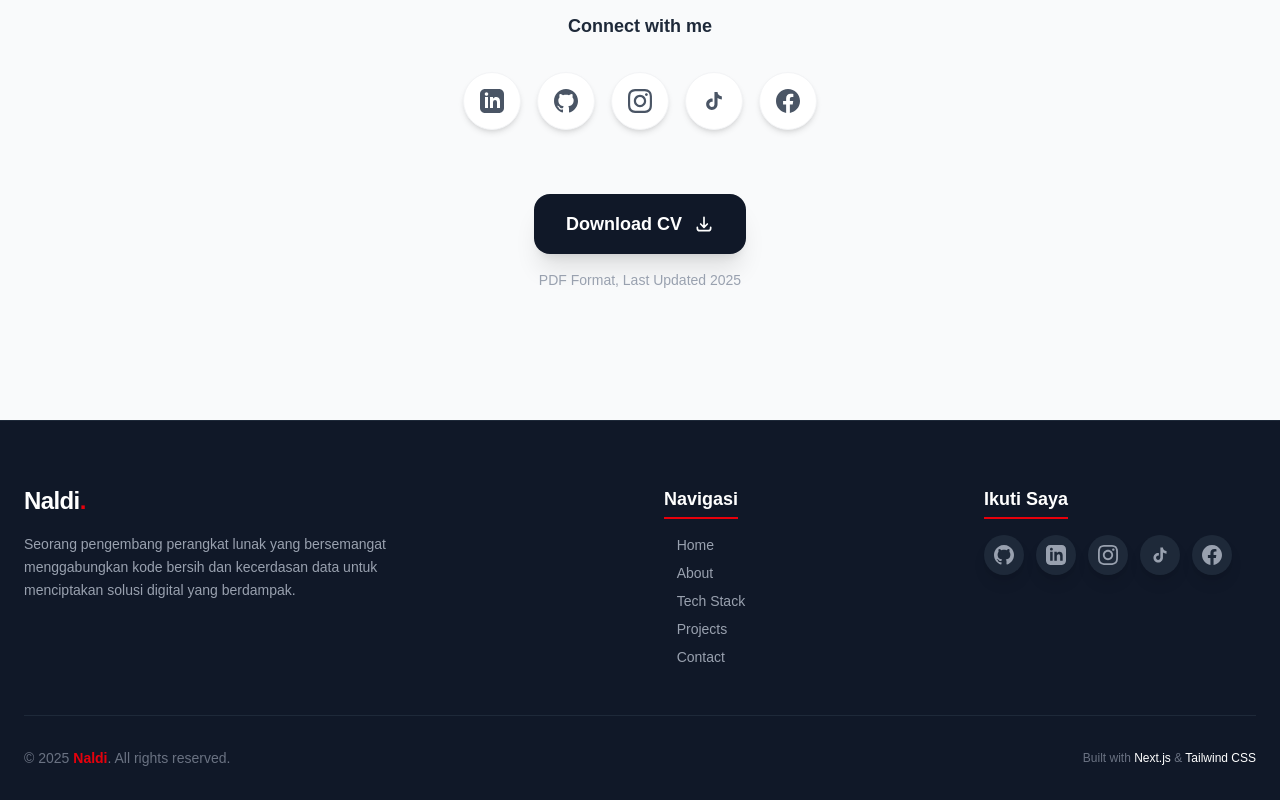
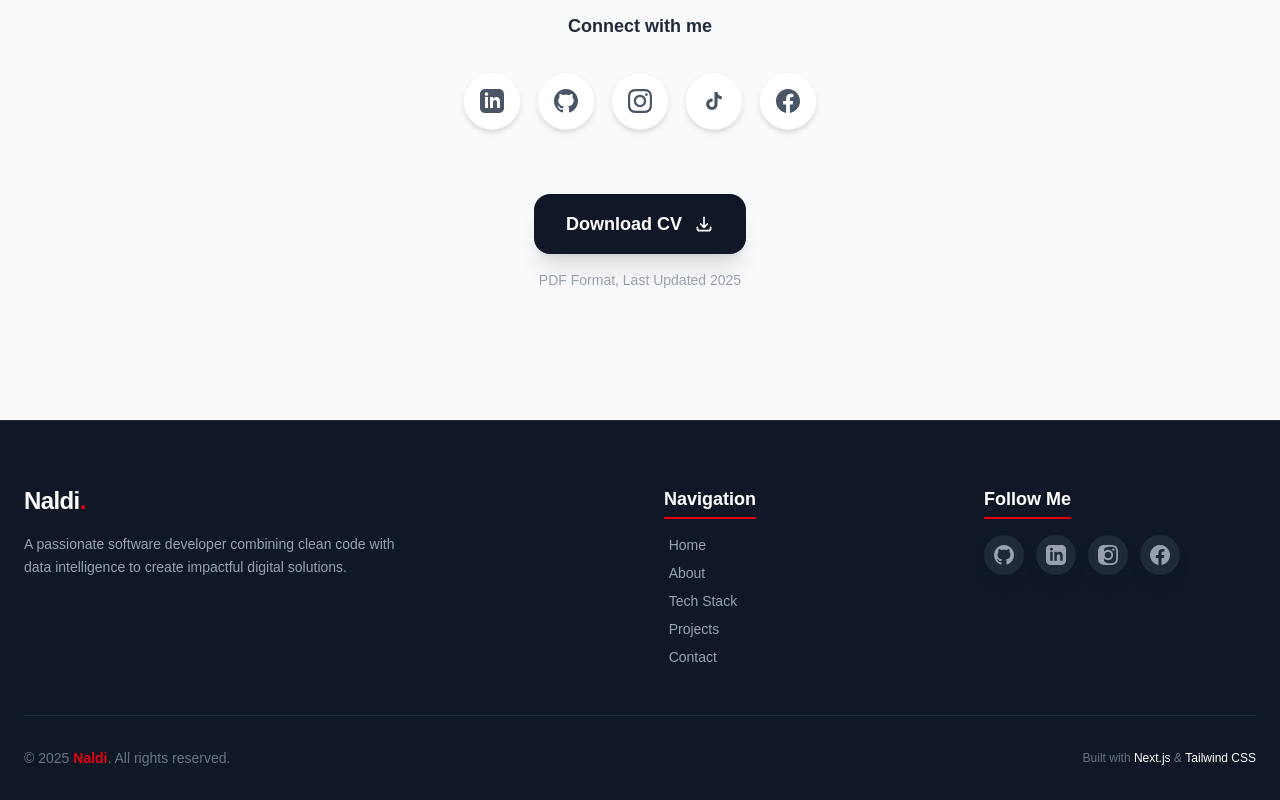
Before and after one commit to xebec51/myportofolio, a Next.js app: page / in a window 1280 px wide. Shown: the part 5040-5840 px from the top of the page. Built offline with nearby package versions, Linux system fonts and the light colour scheme.

Commit message:
feat(footer): redesign UI with Framer Motion and English content

```diff
--- a/src/components/Footer.tsx
+++ b/src/components/Footer.tsx
@@ -1,32 +1,31 @@
+// src/components/Footer.tsx
+"use client";
+
 import React from 'react';
 import Link from 'next/link';
+import { motion } from 'framer-motion';
 
 // Konfigurasi Link Sosial Media
 const socialLinks = [
     {
         name: 'GitHub',
         href: 'https://github.com/xebec51',
-        path: "M12 0c-6.626 0-12 5.373-12 12 0 5.302 3.438 9.8 8.207 11.387.599.111.793-.261.793-.577v-2.234c-3.338.726-4.033-1.416-4.033-1.416-.546-1.387-1.333-1.756-1.333-1.756-1.089-.745.083-.729.083-.729 1.205.084 1.839 1.237 1.839 1.237 1.07 1.834 2.807 1.304 3.492.997.107-.775.418-1.305.762-1.604-2.665-.305-5.467-1.334-5.467-5.931 0-1.311.469-2.381 1.236-3.221-.124-.303-.535-1.524.117-3.176 0 0 1.008-.322 3.301 1.23.957-.266 1.983-.399 3.003-.404 1.02.005 2.047.138 3.006.404 2.291-1.552 3.297-1.23 3.297-1.23.653 1.653.242 2.874.118 3.176.77.84 1.235 1.911 1.235 3.221 0 4.609-2.807 5.624-5.479 5.921.43.372.823 1.102.823 2.222v3.293c0 .319.192.694.801.576 4.765-1.589 8.199-6.086 8.199-11.386 0-6.627-5.373-12-12-12z"
+        iconPath: "M12 0c-6.626 0-12 5.373-12 12 0 5.302 3.438 9.8 8.207 11.387.599.111.793-.261.793-.577v-2.234c-3.338.726-4.033-1.416-4.033-1.416-.546-1.387-1.333-1.756-1.333-1.756-1.089-.745.083-.729.083-.729 1.205.084 1.839 1.237 1.839 1.237 1.07 1.834 2.807 1.304 3.492.997.107-.775.418-1.305.762-1.604-2.665-.305-5.467-1.334-5.467-5.931 0-1.311.469-2.381 1.236-3.221-.124-.303-.535-1.524.117-3.176 0 0 1.008-.322 3.301 1.23.957-.266 1.983-.399 3.003-.404 1.02.005 2.047.138 3.006.404 2.291-1.552 3.297-1.23 3.297-1.23.653 1.653.242 2.874.118 3.176.77.84 1.235 1.911 1.235 3.221 0 4.609-2.807 5.624-5.479 5.921.43.372.823 1.102.823 2.222v3.293c0 .319.192.694.801.576 4.765-1.589 8.199-6.086 8.199-11.386 0-6.627-5.373-12-12-12z"
     },
     {
         name: 'LinkedIn',
         href: 'https://www.linkedin.com/in/rinaldiruslan',
-        path: "M19 0h-14c-2.761 0-5 2.239-5 5v14c0 2.761 2.239 5 5 5h14c2.762 0 5-2.239 5-5v-14c0-2.761-2.238-5-5-5zm-11 19h-3v-11h3v11zm-1.5-12.268c-.966 0-1.75-.79-1.75-1.764s.784-1.764 1.75-1.764 1.75.79 1.75 1.764-.783 1.764-1.75 1.764zm13.5 12.268h-3v-5.604c0-3.368-4-3.113-4 0v5.604h-3v-11h3v1.765c1.396-2.586 7-2.777 7 2.476v6.759z"
+        iconPath: "M19 0h-14c-2.761 0-5 2.239-5 5v14c0 2.761 2.239 5 5 5h14c2.762 0 5-2.239 5-5v-14c0-2.761-2.238-5-5-5zm-11 19h-3v-11h3v11zm-1.5-12.268c-.966 0-1.75-.79-1.75-1.764s.784-1.764 1.75-1.764 1.75.79 1.75 1.764-.783 1.764-1.75 1.764zm13.5 12.268h-3v-5.604c0-3.368-4-3.113-4 0v5.604h-3v-11h3v1.765c1.396-2.586 7-2.777 7 2.476v6.759z"
     },
     {
         name: 'Instagram',
         href: 'https://instagram.com/rinaldiruslan',
-        path: "M12 2.163c3.204 0 3.584.012 4.85.07 3.252.148 4.771 1.691 4.919 4.919.058 1.265.069 1.645.069 4.849 0 3.205-.012 3.584-.069 4.849-.149 3.225-1.664 4.771-4.919 4.919-1.266.058-1.644.07-4.85.07-3.204 0-3.584-.012-4.849-.07-3.26-.149-4.771-1.699-4.919-4.92-.058-1.265-.07-1.644-.07-4.849 0-3.204.013-3.583.07-4.849.149-3.227 1.664-4.771 4.919-4.919 1.266-.057 1.645-.069 4.849-.069zm0-2.163c-3.259 0-3.667.014-4.947.072-4.358.2-6.78 2.618-6.98 6.98-.059 1.281-.073 1.689-.073 4.948 0 3.259.014 3.668.072 4.948.2 4.358 2.618 6.78 6.98 6.98 1.281.058 1.689.072 4.948.072 3.259 0 3.668-.014 4.948-.072 4.354-.2 6.782-2.618 6.979-6.98.059-1.28.073-1.689.073-4.948 0-3.259-.014-3.667-.072-4.947-.196-4.354-2.617-6.78-6.979-6.98-1.281-.059-1.69-.073-4.949-.073zm0 5.838c-3.403 0-6.162 2.759-6.162 6.162s2.759 6.163 6.162 6.163 6.162-2.759 6.162-6.163c0-3.403-2.759-6.162-6.162-6.162zm0 10.162c-2.209 0-4-1.79-4-4 0-2.209 1.791-4 4-4s4 1.791 4 4c0 2.21-1.791 4-4 4zm6.406-11.845c-.796 0-1.441.645-1.441 1.44s.645 1.44 1.441 1.44c.795 0 1.439-.645 1.439-1.44s-.644-1.44-1.439-1.44z"
-    },
-    {
-        name: 'TikTok',
-        href: 'https://tiktok.com/@rinaldiruslan',
-        path: "M16.6 5.82s.51.5 0 0A4.278 4.278 0 0 1 15.54 3h-3.09v12.4a2.592 2.592 0 0 1-2.59 2.5c-1.42 0-2.6-1.16-2.6-2.6 0-1.72 1.66-3.01 3.37-2.48V9.66c-3.45-.46-6.47 2.22-6.47 5.64 0 3.33 2.76 5.7 5.69 5.7 3.14 0 5.69-2.55 5.69-5.7V9.01a7.35 7.35 0 0 0 4.3 1.38V7.3s-1.88.09-3.24-1.48z"
+        iconPath: "M12 2.163c3.204 0 3.584.012 4.85.07 3.252.148 4.771 1.691 4.919 4.919.058 1.265.069 1.645.069 4.849 0 3.205-.012 3.584-.069 4.849-.149 3.225-1.664 4.771-4.919 4.919-1.266.058-1.644.07-4.85.07-3.26-.149-4.771-1.699-4.919-4.92-.058-1.265-.07-1.644-.07-4.849 0-3.204.013-3.583.07-4.849.149-3.227 1.664-4.771 4.919-4.919 1.266-.057 1.645-.069 4.849-.069zm0-2.163c-3.259 0-3.667.014-4.947.072-4.358.2-6.78 2.618-6.98 6.98-.059 1.281-.073 1.689-.073 4.948 0 3.259.014 3.668.072 4.948.2 4.358 2.618 6.78 6.98 6.98 1.281.058 1.689.072 4.948.072 3.259 0 3.668-.014 4.948-.072 4.354-.2 6.782-2.618 6.979-6.98.059-1.28.073-1.689.073-4.948 0-3.259-.014-3.667-.072-4.947-.196-4.354-2.617-6.78-6.979-6.98-1.281-.059-1.69-.073-4.949-.073zm0 5.838c-3.403 0-6.162 2.759-6.162 6.162s2.759 6.163 6.162 6.163 6.162-2.759 6.162-6.163c0-3.403-2.759-6.162-6.162-6.162zm0 10.162c-2.209 0-4-1.79-4-4 0-2.209 1.791-4 4-4s4 1.791 4 4c0 2.21-1.791 4-4 4zm6.406-11.845c-.796 0-1.441.645-1.441 1.44s.645 1.44 1.441 1.44c.795 0 1.439-.645 1.439-1.44s-.644-1.44-1.439-1.44z"
     },
     {
         name: 'Facebook',
         href: 'https://web.facebook.com/rinaldi.naldi.5220',
-        path: "M24 12.073c0-6.627-5.373-12-12-12s-12 5.373-12 12c0 5.99 4.388 10.954 10.125 11.854v-8.385H7.078v-3.47h3.047V9.43c0-3.007 1.792-4.669 4.533-4.669 1.312 0 2.686.235 2.686.235v2.953H15.83c-1.491 0-1.956.925-1.956 1.874v2.25h3.328l-.532 3.47h-2.796v8.385C19.612 23.027 24 18.062 24 12.073z"
+        iconPath: "M24 12.073c0-6.627-5.373-12-12-12s-12 5.373-12 12c0 5.99 4.388 10.954 10.125 11.854v-8.385H7.078v-3.47h3.047V9.43c0-3.007 1.792-4.669 4.533-4.669 1.312 0 2.686.235 2.686.235v2.953H15.83c-1.491 0-1.956.925-1.956 1.874v2.25h3.328l-.532 3.47h-2.796v8.385C19.612 23.027 24 18.062 24 12.073z"
     }
 ];
 
@@ -42,7 +41,13 @@ export default function Footer() {
     const currentYear = new Date().getFullYear();
 
     return (
-        <footer className="bg-gray-900 text-white pt-16 pb-8 border-t border-gray-800">
+        <motion.footer
+            initial={{ opacity: 0 }}
+            whileInView={{ opacity: 1 }}
+            transition={{ duration: 0.8 }}
+            viewport={{ once: true }}
+            className="bg-gray-900 text-white pt-16 pb-8 border-t border-gray-800"
+        >
             <div className="container mx-auto px-6">
                 <div className="grid grid-cols-1 md:grid-cols-2 lg:grid-cols-4 gap-12 mb-12">
 
@@ -54,21 +59,21 @@ export default function Footer() {
                             </span>
                         </Link>
                         <p className="text-gray-400 leading-relaxed text-sm max-w-sm">
-                            Seorang pengembang perangkat lunak yang bersemangat menggabungkan kode bersih dan kecerdasan data untuk menciptakan solusi digital yang berdampak.
+                            A passionate software developer combining clean code with data intelligence to create impactful digital solutions.
                         </p>
                     </div>
 
                     {/* Kolom 2: Navigasi */}
                     <div>
-                        <h3 className="text-lg font-semibold mb-4 text-white border-b-2 border-red-600 w-fit pb-1">Navigasi</h3>
+                        <h3 className="text-lg font-semibold mb-4 text-white border-b-2 border-red-600 w-fit pb-1">Navigation</h3>
                         <ul className="space-y-2">
                             {footerLinks.map((link) => (
                                 <li key={link.name}>
                                     <Link
                                         href={link.href}
-                                        className="text-gray-400 hover:text-red-500 transition-colors text-sm flex items-center gap-2"
+                                        className="text-gray-400 hover:text-red-500 transition-colors text-sm flex items-center gap-2 group"
                                     >
-                                        <span className="text-red-600 opacity-0 hover:opacity-100 transition-opacity">›</span>
+                                        <span className="text-red-600 opacity-0 -ml-2 group-hover:ml-0 group-hover:opacity-100 transition-all duration-300">›</span>
                                         {link.name}
                                     </Link>
                                 </li>
@@ -78,7 +83,7 @@ export default function Footer() {
 
                     {/* Kolom 3: Sosial Media */}
                     <div>
-                        <h3 className="text-lg font-semibold mb-4 text-white border-b-2 border-red-600 w-fit pb-1">Ikuti Saya</h3>
+                        <h3 className="text-lg font-semibold mb-4 text-white border-b-2 border-red-600 w-fit pb-1">Follow Me</h3>
                         <div className="flex flex-wrap gap-3">
                             {socialLinks.map((social) => (
                                 <Link
@@ -90,7 +95,7 @@ export default function Footer() {
                                     className="w-10 h-10 flex items-center justify-center rounded-full bg-gray-800 text-gray-400 hover:bg-red-600 hover:text-white transition-all duration-300 hover:-translate-y-1 shadow-lg"
                                 >
                                     <svg className="w-5 h-5" fill="currentColor" viewBox="0 0 24 24">
-                                        <path d={social.path} />
+                                        <path d={social.iconPath} />
                                     </svg>
                                 </Link>
                             ))}
@@ -105,10 +110,10 @@ export default function Footer() {
                         &copy; {currentYear} <span className="text-red-600 font-semibold">Naldi</span>. All rights reserved.
                     </p>
                     <p className="text-xs">
-                        Built with <span className="text-white">Next.js</span> & <span className="text-white">Tailwind CSS</span>
+                        Built with <span className="text-white font-medium">Next.js</span> & <span className="text-white font-medium">Tailwind CSS</span>
                     </p>
                 </div>
             </div>
-        </footer>
+        </motion.footer>
     );
 }
```
